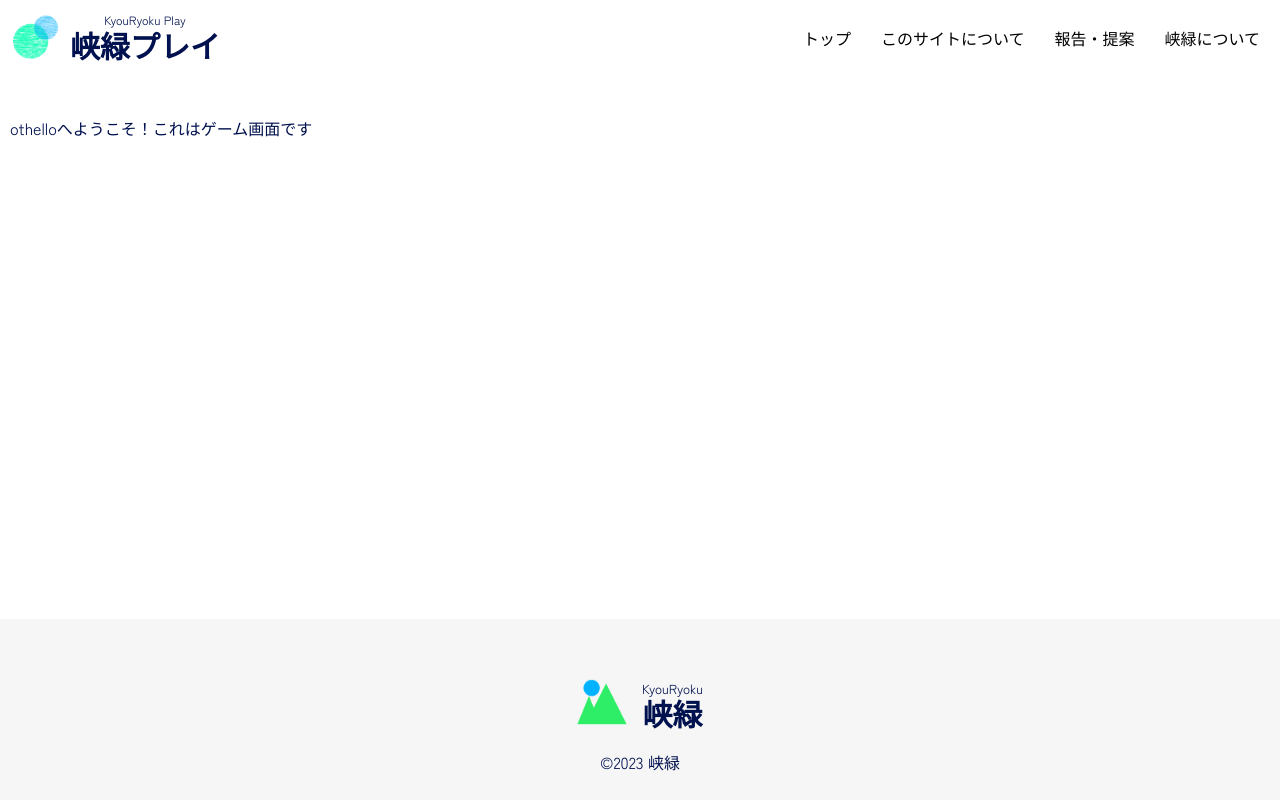
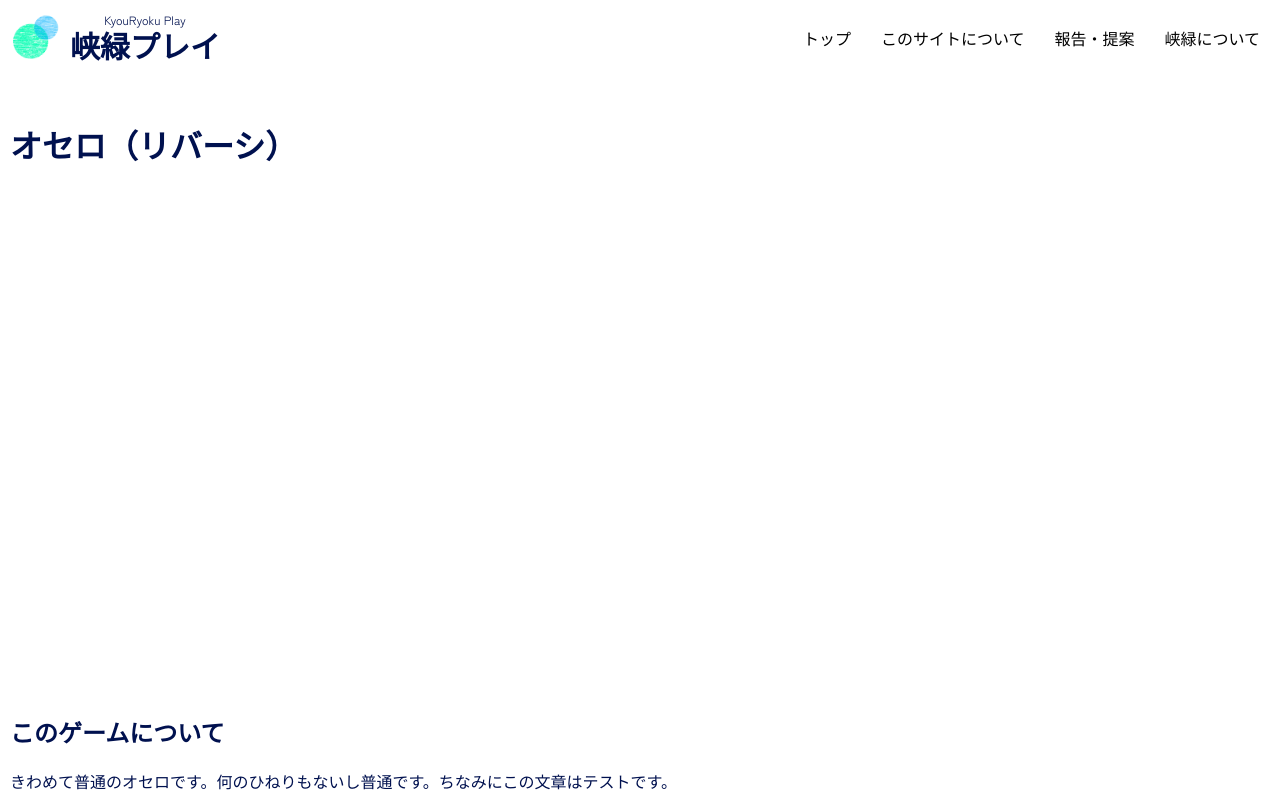
Before and after one commit to goshieta/kyouryoku-play, a Next.js app: page /games/othello in a window 1280 px wide. Shown: the top 800 px of the page. Built offline with nearby package versions, Linux system fonts and the light colour scheme.

Commit message:
ゲーム画面、各機能への接続完了

```diff
--- a/gameCode/list.json
+++ b/gameCode/list.json
@@ -1,5 +1,6 @@
 {
   "othello": {
+    "title": "オセロ（リバーシ）",
     "width": 500,
     "height": 500
   }
--- a/gameCode/othello/main.ts
+++ b/gameCode/othello/main.ts
@@ -1,5 +1,5 @@
 export default class othello {
-  constructor() {
+  constructor(canvas: HTMLCanvasElement) {
     console.log("done.");
   }
 }
--- a/package.json
+++ b/package.json
@@ -14,9 +14,10 @@
     "@types/react-dom": "18.2.6",
     "eslint": "8.43.0",
     "eslint-config-next": "13.4.7",
-    "next": "13.4.7",
+    "next": "^13.5.6",
     "react": "18.2.0",
     "react-dom": "18.2.0",
+    "react-markdown": "^9.0.0",
     "typescript": "5.1.3"
   }
 }
--- a/pages/games/[game].tsx
+++ b/pages/games/[game].tsx
@@ -1,5 +1,8 @@
 import { useRouter } from "next/router";
 import gameList from "@/gameCode/list.json";
+import styles from "@/styles/game.module.css";
+import { useEffect, useRef, useState } from "react";
+import ReactMarkDown from "react-markdown";
 
 function extractLastPath(url: string) {
   // クエリパラメータを取り除く
@@ -16,6 +19,7 @@ function extractLastPath(url: string) {
 type gameListType = {
   [key: string]:
     | {
+        title: string;
         width: number;
         height: number;
       }
@@ -39,9 +43,33 @@ export default function Game() {
       </>
     );
 
+  //説明のmdファイルを読み込む
+  const [mdScript, setMdScript] = useState("");
+  useEffect(() => {
+    fetch(`/gameDesc/${name}.md`)
+      .then((m) => m.text())
+      .then((md) => setMdScript(md));
+  }, []);
+
+  //canvasを取得して、それをゲームのclassに渡す
+  const gameCanvas = useRef();
+  const gameClass = require(`@/gameCode/${name}/main.ts`).default;
+  const [gameInstance, setGameInstance] = useState<any>(undefined);
+  useEffect(() => {
+    setGameInstance(new gameClass(gameCanvas));
+  }, []);
+
   return (
     <>
-      <p>{name}へようこそ！これはゲーム画面です</p>
+      <h1>{gameObjSetting.title}</h1>
+      <canvas
+        width={gameObjSetting.width}
+        height={gameObjSetting.height}
+        ref={gameCanvas.current}
+      ></canvas>
+      <div id={styles.mdArea}>
+        <ReactMarkDown>{mdScript}</ReactMarkDown>
+      </div>
     </>
   );
 }
--- /dev/null
+++ b/public/gameDesc/othello.md
@@ -0,0 +1,3 @@
+## このゲームについて
+
+きわめて普通のオセロです。何のひねりもないし普通です。ちなみにこの文章はテストです。
```
Also changed, not shown: styles/game.module.css (added), 1 other file (tests, documents, lock files or other folders).
